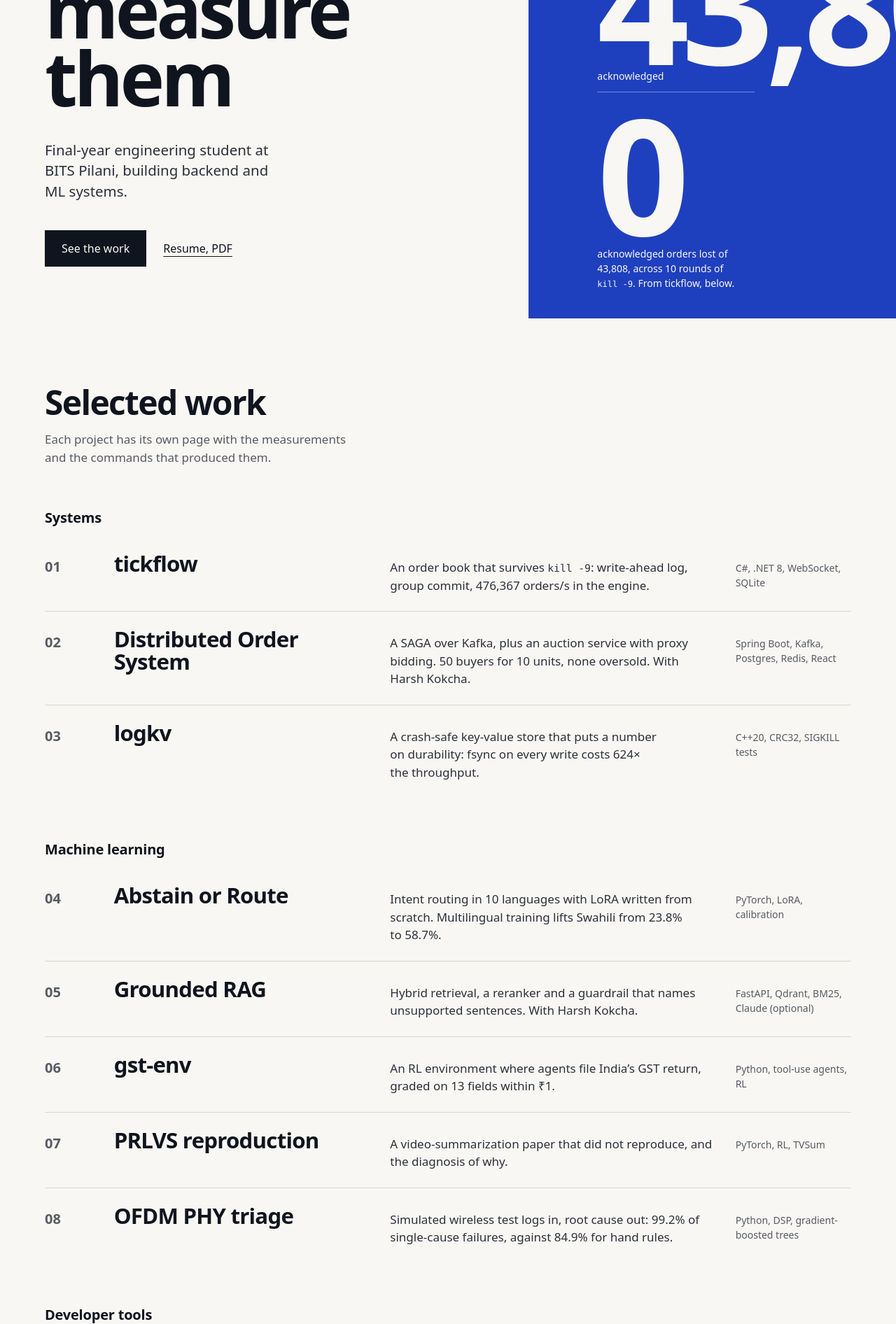
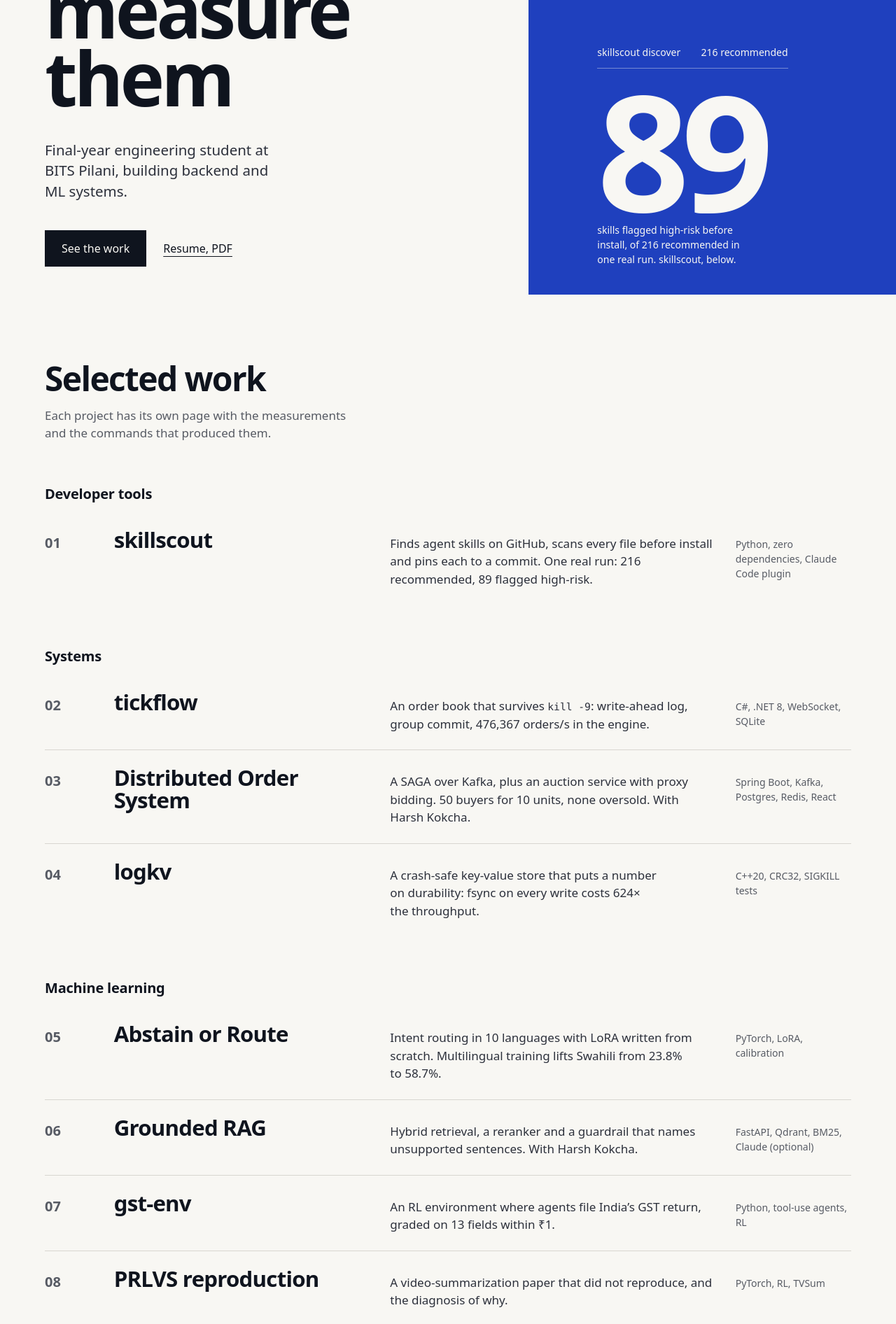
Before and after one commit to akshit9162/akshit9162.github.io, a plain HTML site: page index.html in a window 1280 px wide. Shown: the part 460-2352 px from the top of the page at 70% size. Drawn offline with Linux system fonts and the light colour scheme; a web font is replaced by a local one.

Commit message:
Make skillscout the hero and the first project

```diff
--- a/index.html
+++ b/index.html
@@ -4,9 +4,9 @@
 <meta charset="utf-8">
 <meta name="viewport" content="width=device-width, initial-scale=1">
 <title>Akshit Gupta: systems and ML engineering</title>
-<meta name="description" content="Akshit Gupta, software and ML engineer at BITS Pilani Hyderabad. 8 projects, each with a page of measured results: an order book that survives kill -9, a Kafka SAGA, a crash-safe store, grounded RAG, multilingual LoRA, an RL environment for GST.">
+<meta name="description" content="Akshit Gupta, software and ML engineer at BITS Pilani Hyderabad. 9 projects, each with a page of measured results: a safety scanner for AI agent skills, an order book that survives kill -9, a Kafka SAGA, a crash-safe store, grounded RAG, multilingual LoRA, an RL environment for GST.">
 <meta property="og:title" content="Akshit Gupta">
-<meta property="og:description" content="Software and ML engineer. 8 projects, each with its measurements.">
+<meta property="og:description" content="Software and ML engineer. 9 projects, each with its measurements.">
 <meta property="og:image" content="https://akshit9162.github.io/og.png">
 <meta property="og:url" content="https://akshit9162.github.io/">
 <meta name="theme-color" content="#f8f7f3">
@@ -16,7 +16,7 @@
 <link rel="preconnect" href="https://fonts.gstatic.com" crossorigin>
 <link href="https://fonts.googleapis.com/css2?family=Radio+Canada+Big:wght@400;700&family=Radio+Canada:wght@400;500&display=swap" rel="stylesheet">
 <script>document.documentElement.className = "js"; setTimeout(function () { if (!window.motionReady) document.documentElement.className = "no-js"; }, 2500);</script>
-<link rel="stylesheet" href="style.css?v=5">
+<link rel="stylesheet" href="style.css?v=8">
 </head>
 <body>
 <a class="skip" href="#main">Skip to content</a>
@@ -45,8 +45,8 @@
         </div>
       </div>
       <div class="hero__figure">
-        <p class="replay" aria-hidden="true"><span>Round <span class="num" data-round>10</span> of 10</span><span><span class="num" data-acked>43,808</span> acknowledged</span></p>
-        <p class="hero__zero"><span class="num">0</span><span class="hero__label">acknowledged orders lost of 43,808, across 10 rounds of <code translate="no">kill -9</code>. From tickflow, below.</span></p>
+        <p class="replay" aria-hidden="true"><span>skillscout discover</span><span><span class="num" data-rec>216</span> recommended</span></p>
+        <a class="hero__zero" href="https://akshit9162.github.io/skillscout/"><span class="num" data-flag>89</span><span class="hero__label">skills flagged high-risk before install, of 216 recommended in one real run. skillscout, below.</span></a>
       </div>
     </div>
   </section>
@@ -56,24 +56,25 @@
       <h2 id="work-title">Selected work</h2>
       <p class="sec-lead">Each project has its own page with the measurements and the commands that produced them.</p>
 
+      <h3 class="group">Developer tools</h3>
+      <ol class="index" start="1">
+        <li><a class="row" href="https://akshit9162.github.io/skillscout/" data-preview="https://akshit9162.github.io/skillscout/assets/og.png"><span class="row__n num">01</span><span class="row__name">skillscout</span><span class="row__claim">Finds agent skills on GitHub, scans every file before install and pins each to a commit. One real run: 216 recommended, 89 flagged high-risk.</span><span class="row__stack">Python, zero dependencies, Claude Code plugin</span></a></li>
+      </ol>
+
       <h3 class="group">Systems</h3>
-      <ol class="index">
-        <li><a class="row" href="https://akshit9162.github.io/tickflow/" data-preview="https://akshit9162.github.io/tickflow/og.png"><span class="row__n num">01</span><span class="row__name">tickflow</span><span class="row__claim">An order book that survives <code translate="no">kill -9</code>: write-ahead log, group commit, 476,367 orders/s in the engine.</span><span class="row__stack">C#, .NET 8, WebSocket, SQLite</span></a></li>
-        <li><a class="row" href="https://akshit9162.github.io/Distributed-Order-System/" data-preview="https://akshit9162.github.io/Distributed-Order-System/og.png"><span class="row__n num">02</span><span class="row__name">Distributed Order System</span><span class="row__claim">A SAGA over Kafka, plus an auction service with proxy bidding. 50 buyers for 10 units, none oversold. With Harsh Kokcha.</span><span class="row__stack">Spring Boot, Kafka, Postgres, Redis, React</span></a></li>
-        <li><a class="row" href="https://akshit9162.github.io/logkv/" data-preview="https://akshit9162.github.io/logkv/og.png"><span class="row__n num">03</span><span class="row__name">logkv</span><span class="row__claim">A crash-safe key-value store that puts a number on durability: fsync on every write costs 624× the throughput.</span><span class="row__stack">C++20, CRC32, SIGKILL tests</span></a></li>
+      <ol class="index" start="2">
+        <li><a class="row" href="https://akshit9162.github.io/tickflow/" data-preview="https://akshit9162.github.io/tickflow/og.png"><span class="row__n num">02</span><span class="row__name">tickflow</span><span class="row__claim">An order book that survives <code translate="no">kill -9</code>: write-ahead log, group commit, 476,367 orders/s in the engine.</span><span class="row__stack">C#, .NET 8, WebSocket, SQLite</span></a></li>
+        <li><a class="row" href="https://akshit9162.github.io/Distributed-Order-System/" data-preview="https://akshit9162.github.io/Distributed-Order-System/og.png"><span class="row__n num">03</span><span class="row__name">Distributed Order System</span><span class="row__claim">A SAGA over Kafka, plus an auction service with proxy bidding. 50 buyers for 10 units, none oversold. With Harsh Kokcha.</span><span class="row__stack">Spring Boot, Kafka, Postgres, Redis, React</span></a></li>
+        <li><a class="row" href="https://akshit9162.github.io/logkv/" data-preview="https://akshit9162.github.io/logkv/og.png"><span class="row__n num">04</span><span class="row__name">logkv</span><span class="row__claim">A crash-safe key-value store that puts a number on durability: fsync on every write costs 624× the throughput.</span><span class="row__stack">C++20, CRC32, SIGKILL tests</span></a></li>
       </ol>
 
       <h3 class="group">Machine learning</h3>
-      <ol class="index" start="4">
-        <li><a class="row" href="https://akshit9162.github.io/abstain-or-route/" data-preview="https://akshit9162.github.io/abstain-or-route/og.png"><span class="row__n num">04</span><span class="row__name">Abstain or Route</span><span class="row__claim">Intent routing in 10 languages with LoRA written from scratch. Multilingual training lifts Swahili from 23.8% to 58.7%.</span><span class="row__stack">PyTorch, LoRA, calibration</span></a></li>
-        <li><a class="row" href="https://akshit9162.github.io/Grounded-RAG-Platform/" data-preview="https://akshit9162.github.io/Grounded-RAG-Platform/og.png"><span class="row__n num">05</span><span class="row__name">Grounded RAG</span><span class="row__claim">Hybrid retrieval, a reranker and a guardrail that names unsupported sentences. With Harsh Kokcha.</span><span class="row__stack">FastAPI, Qdrant, BM25, Claude (optional)</span></a></li>
-        <li><a class="row" href="https://akshit9162.github.io/gst-env/" data-preview="https://akshit9162.github.io/gst-env/og.png"><span class="row__n num">06</span><span class="row__name">gst-env</span><span class="row__claim">An RL environment where agents file India’s GST return, graded on 13 fields within ₹1.</span><span class="row__stack">Python, tool-use agents, RL</span></a></li>
-        <li><a class="row" href="https://akshit9162.github.io/prlvs-reproduction/" data-preview="https://akshit9162.github.io/prlvs-reproduction/og.png"><span class="row__n num">07</span><span class="row__name">PRLVS reproduction</span><span class="row__claim">A video-summarization paper that did not reproduce, and the diagnosis of why.</span><span class="row__stack">PyTorch, RL, TVSum</span></a></li>
-        <li><a class="row" href="https://akshit9162.github.io/ofdm-phy-triage/" data-preview="https://akshit9162.github.io/ofdm-phy-triage/og.png"><span class="row__n num">08</span><span class="row__name">OFDM PHY triage</span><span class="row__claim">Simulated wireless test logs in, root cause out: 99.2% of single-cause failures, against 84.9% for hand rules.</span><span class="row__stack">Python, DSP, gradient-boosted trees</span></a></li>
-      </ol>
-      <h3 class="group">Developer tools</h3>
-      <ol class="index" start="9">
-        <li><a class="row" href="https://akshit9162.github.io/skillscout/" data-preview="https://akshit9162.github.io/skillscout/assets/og.png"><span class="row__n num">09</span><span class="row__name">skillscout</span><span class="row__claim">Finds agent skills on GitHub, scans every file before install and pins each to a commit. One real run: 216 recommended, 89 flagged high-risk.</span><span class="row__stack">Python, zero dependencies, Claude Code plugin</span></a></li>
+      <ol class="index" start="5">
+        <li><a class="row" href="https://akshit9162.github.io/abstain-or-route/" data-preview="https://akshit9162.github.io/abstain-or-route/og.png"><span class="row__n num">05</span><span class="row__name">Abstain or Route</span><span class="row__claim">Intent routing in 10 languages with LoRA written from scratch. Multilingual training lifts Swahili from 23.8% to 58.7%.</span><span class="row__stack">PyTorch, LoRA, calibration</span></a></li>
+        <li><a class="row" href="https://akshit9162.github.io/Grounded-RAG-Platform/" data-preview="https://akshit9162.github.io/Grounded-RAG-Platform/og.png"><span class="row__n num">06</span><span class="row__name">Grounded RAG</span><span class="row__claim">Hybrid retrieval, a reranker and a guardrail that names unsupported sentences. With Harsh Kokcha.</span><span class="row__stack">FastAPI, Qdrant, BM25, Claude (optional)</span></a></li>
+        <li><a class="row" href="https://akshit9162.github.io/gst-env/" data-preview="https://akshit9162.github.io/gst-env/og.png"><span class="row__n num">07</span><span class="row__name">gst-env</span><span class="row__claim">An RL environment where agents file India’s GST return, graded on 13 fields within ₹1.</span><span class="row__stack">Python, tool-use agents, RL</span></a></li>
+        <li><a class="row" href="https://akshit9162.github.io/prlvs-reproduction/" data-preview="https://akshit9162.github.io/prlvs-reproduction/og.png"><span class="row__n num">08</span><span class="row__name">PRLVS reproduction</span><span class="row__claim">A video-summarization paper that did not reproduce, and the diagnosis of why.</span><span class="row__stack">PyTorch, RL, TVSum</span></a></li>
+        <li><a class="row" href="https://akshit9162.github.io/ofdm-phy-triage/" data-preview="https://akshit9162.github.io/ofdm-phy-triage/og.png"><span class="row__n num">09</span><span class="row__name">OFDM PHY triage</span><span class="row__claim">Simulated wireless test logs in, root cause out: 99.2% of single-cause failures, against 84.9% for hand rules.</span><span class="row__stack">Python, DSP, gradient-boosted trees</span></a></li>
       </ol>
       <p class="also">Also on GitHub: <a href="https://akshit9162.github.io/Agentic-Video-Understanding-System/">a video understanding system</a> on FastAPI and Celery.</p>
     </div>
@@ -111,6 +112,6 @@
     <a href="https://github.com/akshit9162/akshit9162.github.io">Source for this page</a>
   </div>
 </footer>
-<script src="motion.js" defer></script>
+<script src="motion.js?v=2" defer></script>
 </body>
 </html>
--- a/motion.js
+++ b/motion.js
@@ -16,26 +16,23 @@
     items.forEach(function (li) { io.observe(li); });
   }
 
-  // Replay the tickflow crash test: acknowledged orders climb to the measured total over
-  // 10 rounds while lost stays at 0. Only the totals were recorded, so the climb is even.
-  var TOTAL = 43808, ROUNDS = 10, MS = 4200;
-  var roundEl = document.querySelector('[data-round]'), ackEl = document.querySelector('[data-acked]');
-  var zero = document.querySelector('.hero__zero');
-  var fmt = new Intl.NumberFormat('en-IN');
+  // Replay one real skillscout run: recommendations climb to 216 while the high-risk count
+  // lands on 89. Only the totals were recorded, so both climb evenly.
+  var REC = 216, FLAG = 89, MS = 2600;
+  var recEl = document.querySelector('[data-rec]'), flagEl = document.querySelector('[data-flag]');
   function play() {
-    var start = null, last = 0;
+    var start = null;
     function frame(t) {
       if (start === null) start = t;
-      var k = Math.min(1, (t - start) / MS);
-      var round = Math.min(ROUNDS, Math.floor(k * ROUNDS) + 1);
-      roundEl.textContent = round;
-      ackEl.textContent = fmt.format(Math.round(TOTAL * k));
-      if (round !== last) { last = round; zero.classList.add('is-hit'); setTimeout(function () { zero.classList.remove('is-hit'); }, 160); }
-      if (k < 1) requestAnimationFrame(frame); else { roundEl.textContent = ROUNDS; ackEl.textContent = fmt.format(TOTAL); }
+      var k = Math.min(1, (t - start) / MS), e = 1 - Math.pow(1 - k, 3);
+      recEl.textContent = Math.round(REC * e);
+      flagEl.textContent = Math.round(FLAG * e);
+      if (k < 1) requestAnimationFrame(frame);
     }
+    recEl.textContent = 0; flagEl.textContent = 0;
     requestAnimationFrame(frame);
   }
-  if (roundEl && ackEl && !reduce) setTimeout(play, 500);
+  if (recEl && flagEl && !reduce) setTimeout(play, 400);
 
   // Hover a project row to see its page, toned to ink. The card trails the pointer with a
   // critically damped follow, always from its current position, so it never jumps.
--- a/style.css
+++ b/style.css
@@ -1,5 +1,5 @@
 /* Hallmark · shape: portfolio index · genre: editorial · theme: Grid (dealt 1/3, seed engineering-portfolio-student-software-17a9·d956ffef·2026-10-29·r0; chosen: an engineer's work read as a catalogue index, one ultramarine field and one red field) · job: hire
- * hero: overprint sheet, the head beside an ultramarine field from column 8, one real figure at its foot · nav: plain bar · footer: plain · imagery: none; type and two fields · signature: the zero from the tickflow crash test, set at poster scale
+ * hero: overprint sheet, the head beside an ultramarine field from column 8, one real figure at its foot · nav: plain bar · footer: plain · imagery: none; type and two fields · signature: the 89 high-risk skills from a real skillscout run, set at poster scale
  * axes: light/grotesk-sans/cool · posture: full-palette · contrast: pass · fold: pass · v2.0.0 */
 @import url("./tokens.css");
 @import url("./base.css");
@@ -111,9 +111,9 @@
 .btn:active { transform: scale(0.97); transition: transform var(--dur-micro) var(--ease-out); }
 .hero__figure { display: grid; gap: var(--space-lg); align-content: end; }
 .hero__zero { display: grid; gap: var(--space-sm); }
-.replay { display: flex; flex-wrap: wrap; justify-content: space-between; gap: var(--space-xs) var(--space-lg); max-width: 28ch; padding-bottom: var(--space-sm); border-bottom: var(--rule-hair) solid color-mix(in oklab, var(--color-field-ink) 40%, transparent); font-size: var(--text-sm); font-weight: 500; color: var(--color-field-ink); }
-.hero__zero .num { transition: transform var(--dur-short) var(--ease-out); }
-.hero__zero.is-hit .num { transform: translateY(-0.03em) scale(1.015); }
+.replay { display: flex; flex-wrap: wrap; justify-content: space-between; gap: var(--space-xs) var(--space-lg); max-width: 34ch; padding-bottom: var(--space-sm); border-bottom: var(--rule-hair) solid color-mix(in oklab, var(--color-field-ink) 40%, transparent); font-size: var(--text-sm); font-weight: 500; color: var(--color-field-ink); }
+.hero__zero { color: var(--color-field-ink); text-decoration: none; }
+.hero__zero:hover .hero__label { text-decoration: underline; text-underline-offset: 0.28em; }
 
 .js .hero h1, .js .hero .lead, .js .hero .actions, .js .hero__figure { opacity: 0; transform: translateY(0.6rem); }
 .js.is-loaded .hero h1, .js.is-loaded .hero .lead, .js.is-loaded .hero .actions, .js.is-loaded .hero__figure { opacity: 1; transform: none; transition: opacity var(--dur-long) var(--ease-out), transform var(--dur-long) var(--ease-out); }
@@ -134,3 +134,4 @@
   .js .preview { transition: opacity var(--dur-short) linear; }
   .btn:active { transform: none; }
 }
+.hero__figure .replay .num { font: inherit; letter-spacing: 0; }
```
Also changed, not shown: og.png.
